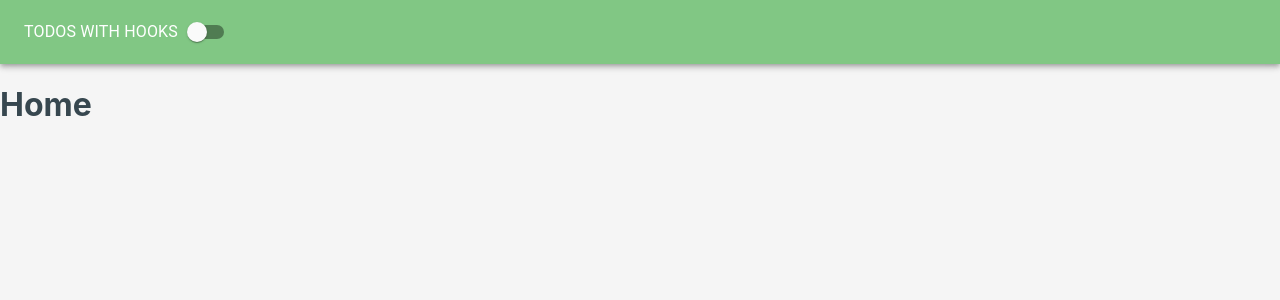
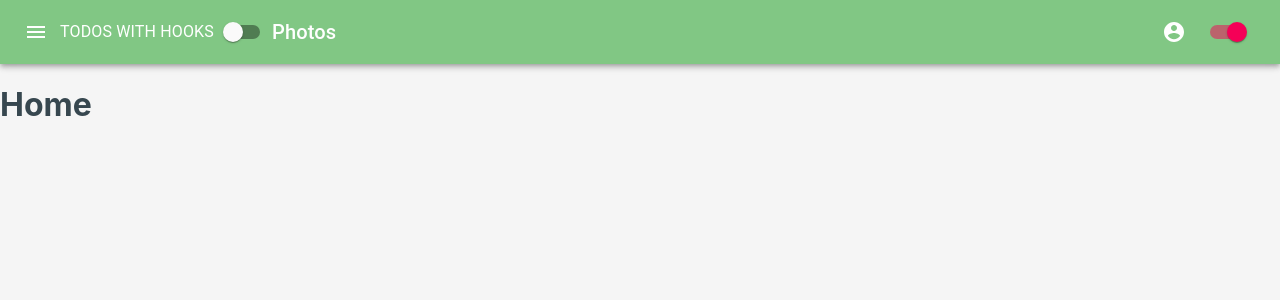
Before and after one commit to kine1991/todo-react-hooks, a React (Create React App) app: page / in a window 1280 px wide. Shown: the top 300 px of the page. Built offline with nearby package versions, Linux system fonts and the light colour scheme.

Commit message:
added navbar 1

```diff
--- a/src/components/navbar/navbar.component.jsx
+++ b/src/components/navbar/navbar.component.jsx
@@ -3,8 +3,13 @@ import Typography from "@material-ui/core/Typography";
 import AppBar from "@material-ui/core/AppBar";
 import Toolbar from "@material-ui/core/Toolbar";
 import Switch from "@material-ui/core/Switch";
+import IconButton from '@material-ui/core/IconButton';
+import MenuIcon from '@material-ui/icons/Menu';
+import MenuItem from '@material-ui/core/MenuItem';
+import Menu from '@material-ui/core/Menu';
+import AccountCircle from '@material-ui/icons/AccountCircle';
+
 import { ThemeContext } from '../../contexts/theme.context'
-
 import { useStyles } from './navbar.styles'
 
 
@@ -12,11 +17,40 @@ import { useStyles } from './navbar.styles'
 const Navbar = () => {
     const {isDarkMode, toggleTheme, currentPalette} = React.useContext(ThemeContext)
     const classes = useStyles({currentPalette})
+
+    const [auth, setAuth] = React.useState(true);
+    const [anchorEl, setAnchorEl] = React.useState(null);
+    const open = Boolean(anchorEl);
+
+    console.log(anchorEl)
+    function handleMenu(e) {
+        setAnchorEl(e.currentTarget);
+    }
+
+    function handleClose() {
+      setAnchorEl(null);
+    }
     return (
         <AppBar className={classes.navbar}  /*color='primary'*/ position='static' style={{ height: "64px" }}>
             <Toolbar>
+                <IconButton edge="start" className={classes.menuButton} color="inherit" aria-label="menu">
+                    <MenuIcon />
+                </IconButton>
                 <Typography color='inherit'>TODOS WITH HOOKS</Typography>
                 <Switch  checked={isDarkMode} onChange={toggleTheme}/>
+                <Typography variant="h6" className={classes.title}>Photos</Typography>
+                {auth && (
+                    <div>
+                    <IconButton aria-label="account of current user" aria-controls="menu-appbar" aria-haspopup="true" onClick={handleMenu} color="inherit">
+                        <AccountCircle />
+                    </IconButton>
+                    <Menu id="menu-appbar" anchorEl={anchorEl} anchorOrigin={{ vertical: 'top', horizontal: 'right', }} keepMounted transformOrigin={{ vertical: 'top', horizontal: 'right', }} open={open} onClose={handleClose}>
+                        <MenuItem onClick={handleClose}>Profile</MenuItem>
+                        <MenuItem onClick={handleClose}>My account</MenuItem>
+                    </Menu>
+                    </div>
+                )}
+                <Switch checked={auth} onChange={(e) => setAuth(e.target.checked)} aria-label="login switch" />
             </Toolbar>
         </AppBar>
     )
@@ -27,27 +61,140 @@ export default Navbar
 
 
 
-// import React from 'react'
-// import Typography from "@material-ui/core/Typography";
-// import AppBar from "@material-ui/core/AppBar";
-// import Toolbar from "@material-ui/core/Toolbar";
-// import Switch from "@material-ui/core/Switch";
-// import { ThemeContext } from '../../contexts/theme.context'
+// ********************
+// ********************
+// ********************
+// ********************
 
-// class Navbar extends React.Component {
-//     static contextType = ThemeContext
-//     render() {
-//         const {isDarkMode, toggleTheme} = this.context
-//         return (
-//             <AppBar color='primary' position='static' style={{ height: "64px" }}>
-//                 <Toolbar>
-//                     <Typography color='inherit'>TODOS WITH HOOKS</Typography>
-//                     <Switch  checked={isDarkMode} onChange={toggleTheme}/>
-//                 </Toolbar>
-//             </AppBar>
-//         )
+// import React from 'react';
+// import { makeStyles } from '@material-ui/core/styles';
+// import SwipeableDrawer from '@material-ui/core/SwipeableDrawer';
+// import Button from '@material-ui/core/Button';
+// import List from '@material-ui/core/List';
+// import Divider from '@material-ui/core/Divider';
+// import ListItem from '@material-ui/core/ListItem';
+// import ListItemIcon from '@material-ui/core/ListItemIcon';
+// import ListItemText from '@material-ui/core/ListItemText';
+// import InboxIcon from '@material-ui/icons/MoveToInbox';
+// import MailIcon from '@material-ui/icons/Mail';
+
+// const useStyles = makeStyles({
+//   list: {
+//     width: 250,
+//   },
+//   fullList: {
+//     width: 'auto',
+//   },
+// });
+
+// export default function SwipeableTemporaryDrawer() {
+//   const classes = useStyles();
+//   const [state, setState] = React.useState({
+//     top: false,
+//     left: false,
+//     bottom: false,
+//     right: false,
+//   });
+
+//   const toggleDrawer = (side, open) => event => {
+//     if (event && event.type === 'keydown' && (event.key === 'Tab' || event.key === 'Shift')) {
+//       return;
 //     }
+
+//     setState({ ...state, [side]: open });
+//   };
+
+//   const sideList = side => (
+//     <div
+//       className={classes.list}
+//       role="presentation"
+//       onClick={toggleDrawer(side, false)}
+//       onKeyDown={toggleDrawer(side, false)}
+//     >
+//       <List>
+//         {['Inbox', 'Starred', 'Send email', 'Drafts'].map((text, index) => (
+//           <ListItem button key={text}>
+//             <ListItemIcon>{index % 2 === 0 ? <InboxIcon /> : <MailIcon />}</ListItemIcon>
+//             <ListItemText primary={text} />
+//           </ListItem>
+//         ))}
+//       </List>
+//       <Divider />
+//       <List>
+//         {['All mail', 'Trash', 'Spam'].map((text, index) => (
+//           <ListItem button key={text}>
+//             <ListItemIcon>{index % 2 === 0 ? <InboxIcon /> : <MailIcon />}</ListItemIcon>
+//             <ListItemText primary={text} />
+//           </ListItem>
+//         ))}
+//       </List>
+//     </div>
+//   );
+
+//   const fullList = side => (
+//     <div
+//       className={classes.fullList}
+//       role="presentation"
+//       onClick={toggleDrawer(side, false)}
+//       onKeyDown={toggleDrawer(side, false)}
+//     >
+//       <List>
+//         {['Inbox', 'Starred', 'Send email', 'Drafts'].map((text, index) => (
+//           <ListItem button key={text}>
+//             <ListItemIcon>{index % 2 === 0 ? <InboxIcon /> : <MailIcon />}</ListItemIcon>
+//             <ListItemText primary={text} />
+//           </ListItem>
+//         ))}
+//       </List>
+//       <Divider />
+//       <List>
+//         {['All mail', 'Trash', 'Spam'].map((text, index) => (
+//           <ListItem button key={text}>
+//             <ListItemIcon>{index % 2 === 0 ? <InboxIcon /> : <MailIcon />}</ListItemIcon>
+//             <ListItemText primary={text} />
+//           </ListItem>
+//         ))}
+//       </List>
+//     </div>
+//   );
+
+//   return (
+//     <div>
+//       <Button onClick={toggleDrawer('left', true)}>Open Left</Button>
+//       <Button onClick={toggleDrawer('right', true)}>Open Right</Button>
+//       <Button onClick={toggleDrawer('top', true)}>Open Top</Button>
+//       <Button onClick={toggleDrawer('bottom', true)}>Open Bottom</Button>
+//       <SwipeableDrawer
+//         open={state.left}
+//         onClose={toggleDrawer('left', false)}
+//         onOpen={toggleDrawer('left', true)}
+//       >
+//         {sideList('left')}
+//       </SwipeableDrawer>
+//       <SwipeableDrawer
+//         anchor="top"
+//         open={state.top}
+//         onClose={toggleDrawer('top', false)}
+//         onOpen={toggleDrawer('top', true)}
+//       >
+//         {fullList('top')}
+//       </SwipeableDrawer>
+//       <SwipeableDrawer
+//         anchor="bottom"
+//         open={state.bottom}
+//         onClose={toggleDrawer('bottom', false)}
+//         onOpen={toggleDrawer('bottom', true)}
+//       >
+//         {fullList('bottom')}
+//       </SwipeableDrawer>
+//       <SwipeableDrawer
+//         anchor="right"
+//         open={state.right}
+//         onClose={toggleDrawer('right', false)}
+//         onOpen={toggleDrawer('right', true)}
+//       >
+//         {sideList('right')}
+//       </SwipeableDrawer>
+//     </div>
+//   );
 // }
-
-
-// export default  Navbar
--- a/src/components/navbar/navbar.styles.jsx
+++ b/src/components/navbar/navbar.styles.jsx
@@ -4,4 +4,7 @@ export const useStyles = makeStyles(theme => ({
         // color: props => props.currentPalette.mainColor,
         backgroundColor: props => props.currentPalette.navbar,
     },
+    title: {
+        flexGrow: 1
+    }
 }))
```
